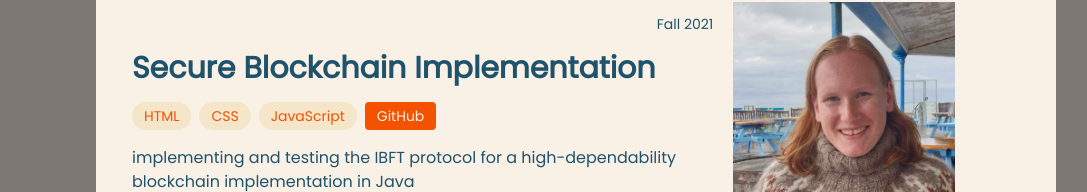
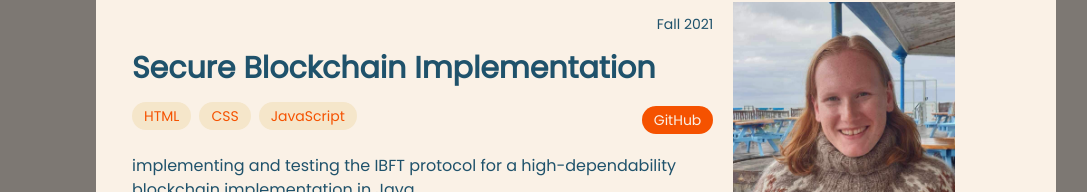
Before and after one commit to tildeeine/tildeeine.github.io, a Next.js app: page / in a window 1280 px wide. Both pictures are taken after a click on the element 639 px from the left and 832 px from the top of the page. Shown: the part 580-772 px from the top of the page, without its empty margins (64-1151 px from the left). Built offline with nearby package versions, Linux system fonts and the light colour scheme; grey boxes are pictures that could not be loaded.

Commit message:
fix: Button alignment on project modal

```diff
--- a/src/components/Project/ProjectModal.tsx
+++ b/src/components/Project/ProjectModal.tsx
@@ -41,14 +41,19 @@ const ProjectModal: React.FC<ProjectModalProps> = ({ project, isOpen, onClose })
                         <p>{project.time}</p>
                     </div>
                     <h2 className="text-3xl font-bold text-darkblue">{project.title}</h2>
-                    <div className="text-darkorange mb-4 flex flex-wrap ">
+                    <div className="text-darkorange mb-4 flex items-center">
                         <ul className="flex flex-wrap">
-                            {project.languages.map(lang => <li key={lang} className="bg-mediumbeige rounded-full px-3 py-1 text-sm mr-2">{lang}</li>)}
+                            {project.languages.map(lang => (
+                                <li key={lang} className="bg-mediumbeige rounded-full px-3 py-1 text-sm mr-2 mb-2">
+                                    {lang}
+                                </li>
+                            ))}
                         </ul>
-                        <div className="flex text-background bg-darkorange rounded text-sm text-right px-3 py-1">
+                        <div className="ml-auto text-background bg-darkorange rounded-full text-sm px-3 py-1">
                             <a href="https://github.com/users/tildeeine/projects/1/views/5?pane=issue&itemId=62438984">GitHub</a>
                         </div>
                     </div>
+
                     <p className="text-darkblue">{project.description}</p>
                     <hr className="my-4 border-darkblue" />
                     <div className="text-darkblue">
@@ -61,7 +66,7 @@ const ProjectModal: React.FC<ProjectModalProps> = ({ project, isOpen, onClose })
                     </div>
                 </div>
 
-                {/* Display images in a separate div. Currently not working*/}
+                {/* Display images in a separate div. Current images are placeholders*/}
                 <div className="flex flex-col w-1/4 items-center justify-center">
                     <div className="p-1"><Image src={profileImage} alt="Tilde Eriksen Eine" /></div>
 
```
